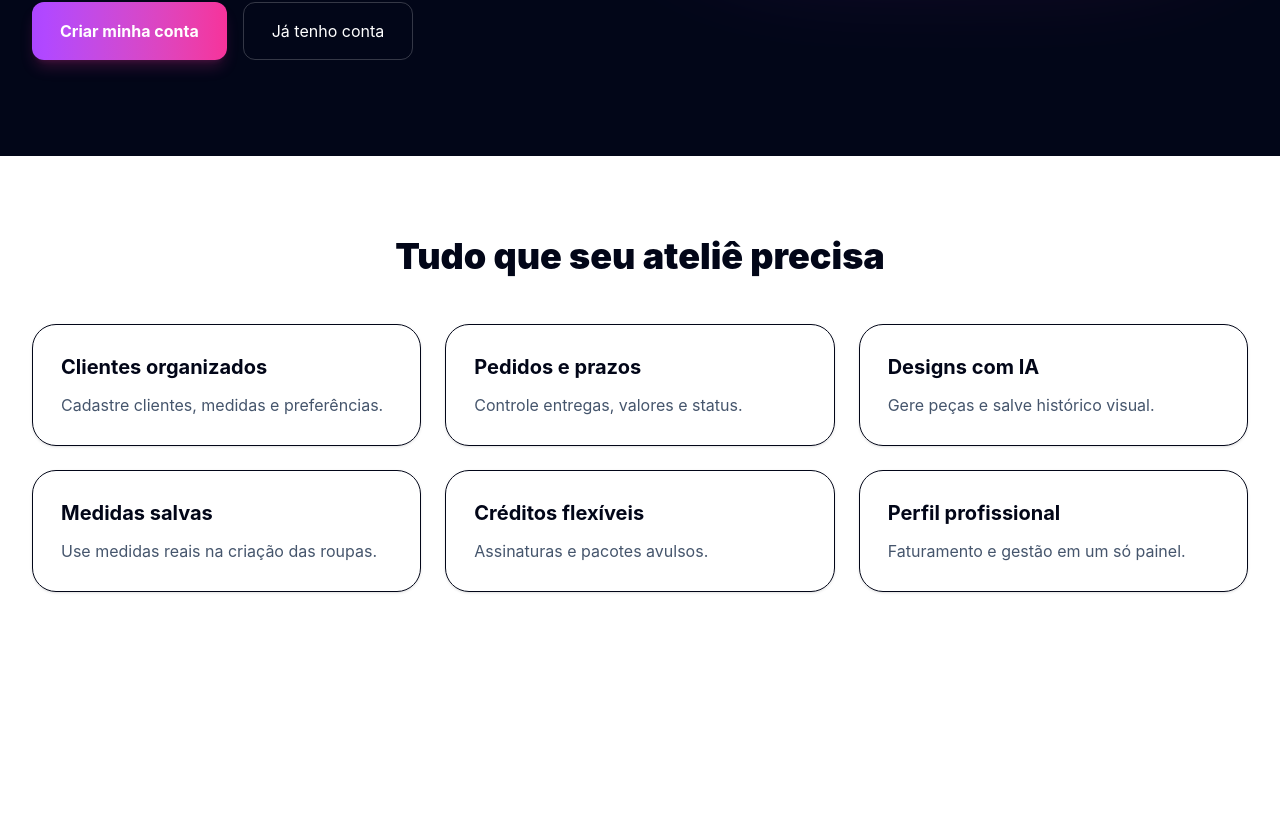
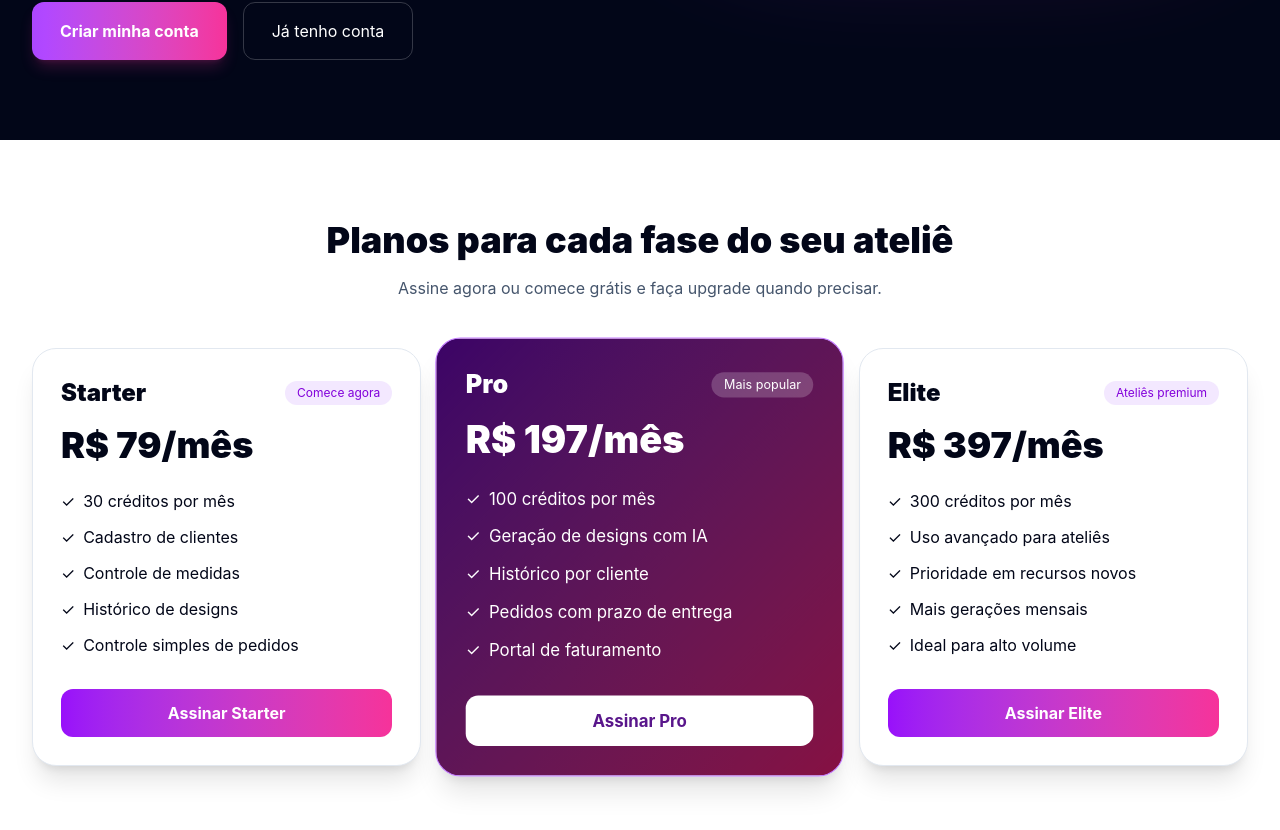
Before and after one commit to djonquest/CreativeClipDesign, a Next.js app: page /site in a window 1280 px wide. Shown: the part 730-1560 px from the top of the page. Before the commit the page ends 1402 px from the top, so only its background shows below. Built offline with nearby package versions, Linux system fonts and the light colour scheme; no server answers.

Commit message:
feat: add premium pricing cards to landing

```diff
--- a/src/app/site/page.tsx
+++ b/src/app/site/page.tsx
@@ -2,6 +2,49 @@
 
 import { useState } from "react";
 import { supabaseClient } from "@/lib/supabaseClient";
+
+const plans = [
+  {
+    name: "Starter",
+    price: "R$ 79/mês",
+    tag: "Comece agora",
+    priceId: process.env.NEXT_PUBLIC_STRIPE_PRICE_STARTER_MONTHLY,
+    benefits: [
+      "30 créditos por mês",
+      "Cadastro de clientes",
+      "Controle de medidas",
+      "Histórico de designs",
+      "Controle simples de pedidos",
+    ],
+  },
+  {
+    name: "Pro",
+    price: "R$ 197/mês",
+    tag: "Mais popular",
+    priceId: process.env.NEXT_PUBLIC_STRIPE_PRICE_PRO_MONTHLY,
+    featured: true,
+    benefits: [
+      "100 créditos por mês",
+      "Geração de designs com IA",
+      "Histórico por cliente",
+      "Pedidos com prazo de entrega",
+      "Portal de faturamento",
+    ],
+  },
+  {
+    name: "Elite",
+    price: "R$ 397/mês",
+    tag: "Ateliês premium",
+    priceId: process.env.NEXT_PUBLIC_STRIPE_PRICE_ELITE_MONTHLY,
+    benefits: [
+      "300 créditos por mês",
+      "Uso avançado para ateliês",
+      "Prioridade em recursos novos",
+      "Mais gerações mensais",
+      "Ideal para alto volume",
+    ],
+  },
+];
 
 export default function SitePage() {
   const [modal, setModal] = useState<"login" | "cadastro" | null>(null);
@@ -37,6 +80,34 @@ export default function SitePage() {
     setModal("login");
   }
 
+  async function handleCheckout(priceId?: string) {
+    const {
+      data: { user },
+    } = await supabaseClient.auth.getUser();
+
+    if (!user) {
+      alert("Crie sua conta ou entre antes de assinar.");
+      setModal("cadastro");
+      return;
+    }
+
+    const res = await fetch("/api/stripe/checkout", {
+      method: "POST",
+      body: JSON.stringify({
+        priceId,
+        userId: user.id,
+      }),
+    });
+
+    const data = await res.json();
+
+    if (data.url) {
+      window.location.href = data.url;
+    } else {
+      alert(data.error || "Não foi possível abrir o checkout.");
+    }
+  }
+
   return (
     <main className="min-h-screen bg-slate-950 text-white overflow-hidden">
       <header className="flex items-center justify-between px-8 py-6 max-w-7xl mx-auto">
@@ -59,7 +130,7 @@ export default function SitePage() {
         </div>
       </header>
 
-      <section className="px-8 pt-20 pb-24 max-w-7xl mx-auto grid lg:grid-cols-2 gap-12 items-center">
+      <section className="px-8 pt-20 pb-20 max-w-7xl mx-auto grid lg:grid-cols-2 gap-12 items-center">
         <div>
           <div className="inline-block mb-6 px-4 py-2 rounded-full bg-white/10 border border-white/10 text-sm">
             SaaS premium para moda sob medida
@@ -117,22 +188,58 @@ export default function SitePage() {
 
       <section className="px-8 py-20 bg-white text-slate-950">
         <div className="max-w-7xl mx-auto">
-          <h2 className="text-4xl font-black text-center mb-12">
-            Tudo que seu ateliê precisa
+          <h2 className="text-4xl font-black text-center mb-4">
+            Planos para cada fase do seu ateliê
           </h2>
 
+          <p className="text-center text-slate-600 mb-12">
+            Assine agora ou comece grátis e faça upgrade quando precisar.
+          </p>
+
           <div className="grid md:grid-cols-3 gap-6">
-            {[
-              ["Clientes organizados", "Cadastre clientes, medidas e preferências."],
-              ["Pedidos e prazos", "Controle entregas, valores e status."],
-              ["Designs com IA", "Gere peças e salve histórico visual."],
-              ["Medidas salvas", "Use medidas reais na criação das roupas."],
-              ["Créditos flexíveis", "Assinaturas e pacotes avulsos."],
-              ["Perfil profissional", "Faturamento e gestão em um só painel."],
-            ].map(([title, desc]) => (
-              <div key={title} className="border rounded-3xl p-7 shadow-sm hover:shadow-xl transition">
-                <h3 className="text-xl font-bold mb-3">{title}</h3>
-                <p className="text-slate-600">{desc}</p>
+            {plans.map((plan) => (
+              <div
+                key={plan.name}
+                className={`rounded-3xl p-7 border shadow-xl ${
+                  plan.featured
+                    ? "bg-gradient-to-br from-purple-950 to-pink-900 text-white scale-105 border-purple-400"
+                    : "bg-white text-slate-950 border-slate-200"
+                }`}
+              >
+                <div className="flex justify-between items-center mb-4">
+                  <h3 className="text-2xl font-black">{plan.name}</h3>
+                  <span
+                    className={`text-xs px-3 py-1 rounded-full ${
+                      plan.featured
+                        ? "bg-white/20"
+                        : "bg-purple-100 text-purple-700"
+                    }`}
+                  >
+                    {plan.tag}
+                  </span>
+                </div>
+
+                <p className="text-4xl font-black mb-6">{plan.price}</p>
+
+                <ul className="space-y-3 mb-8">
+                  {plan.benefits.map((benefit) => (
+                    <li key={benefit} className="flex gap-2">
+                      <span>✓</span>
+                      <span>{benefit}</span>
+                    </li>
+                  ))}
+                </ul>
+
+                <button
+                  onClick={() => handleCheckout(plan.priceId)}
+                  className={`w-full py-3 rounded-xl font-bold ${
+                    plan.featured
+                      ? "bg-white text-purple-900"
+                      : "bg-gradient-to-r from-purple-600 to-pink-500 text-white"
+                  }`}
+                >
+                  Assinar {plan.name}
+                </button>
               </div>
             ))}
           </div>
```
